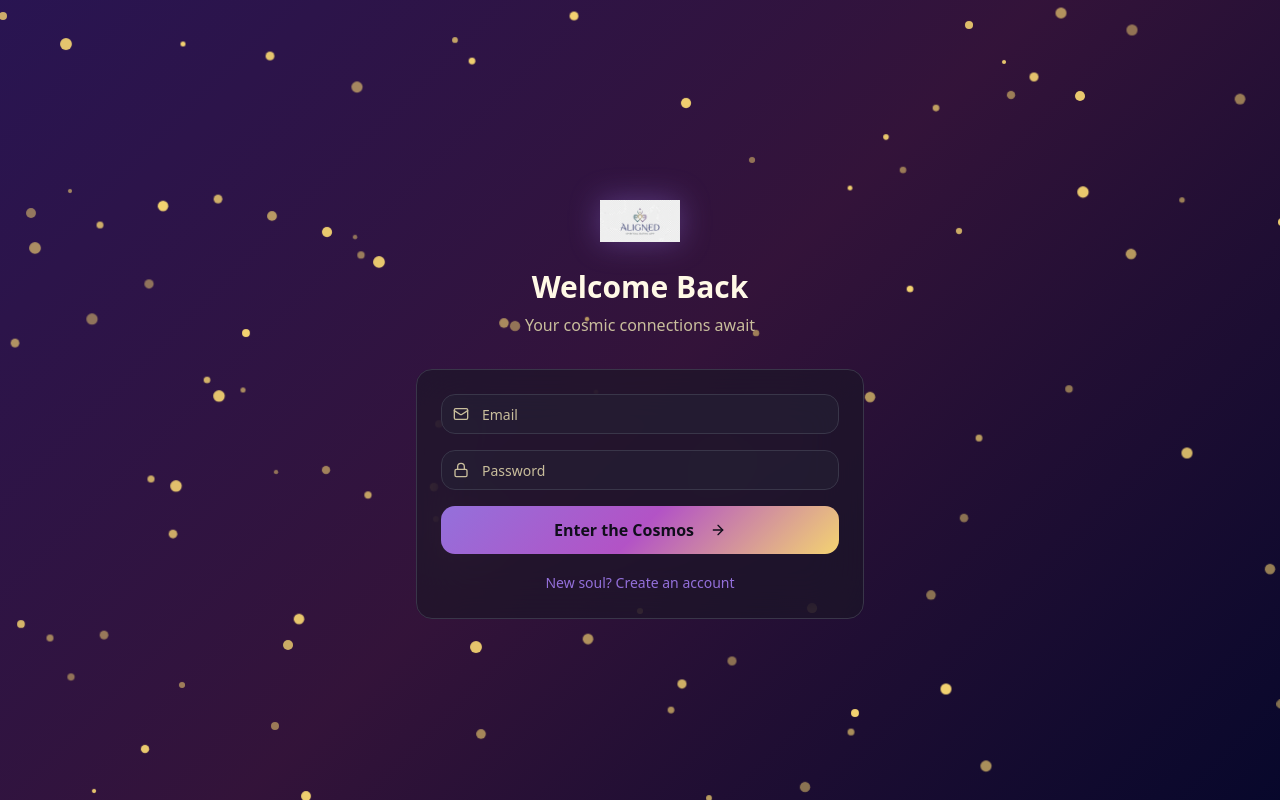
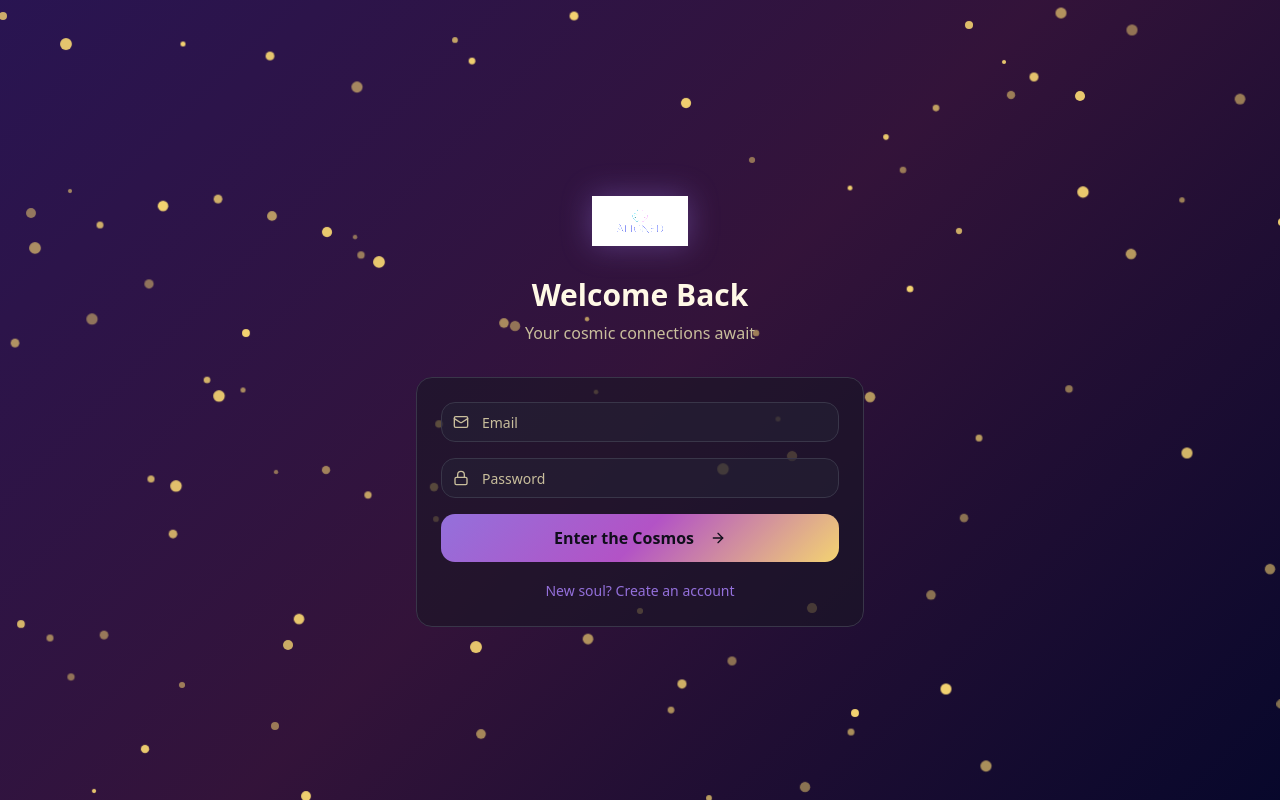
Before and after one commit to runitupnisha-netizen/astro-human-link, a React (Vite) app: page /auth in a window 1280 px wide. Built offline with nearby package versions, Linux system fonts and the light colour scheme.

Commit message:
Update Aligned branding assets

```diff
--- a/src/components/HeroSection.tsx
+++ b/src/components/HeroSection.tsx
@@ -16,7 +16,7 @@ const HeroSection = () => {
         <div className="mb-8 flex justify-center">
           <div className="relative">
             <div className="absolute inset-0 bg-gradient-aurora rounded-full blur-xl animate-pulse scale-110" />
-            <img src={alignedLogo} alt="Aligned" className="relative w-28 h-28 object-contain drop-shadow-[0_0_20px_hsl(260_60%_65%/0.5)]" />
+            <img src={alignedLogo} alt="Aligned" className="relative w-32 h-32 object-contain brightness-[1.8] contrast-[1.1] drop-shadow-[0_0_20px_hsl(260_60%_65%/0.5)]" style={{ mixBlendMode: 'screen' }} />
           </div>
         </div>
 
--- a/src/pages/Auth.tsx
+++ b/src/pages/Auth.tsx
@@ -51,7 +51,7 @@ const Auth = () => {
       <div className="w-full max-w-md relative z-10">
         {/* Logo */}
         <div className="text-center mb-8">
-          <img src={alignedLogo} alt="Aligned" className="w-20 h-20 mx-auto mb-2 object-contain drop-shadow-[0_0_15px_hsl(260_60%_65%/0.4)]" />
+          <img src={alignedLogo} alt="Aligned" className="w-24 h-24 mx-auto mb-2 object-contain brightness-[1.8] contrast-[1.1] drop-shadow-[0_0_15px_hsl(260_60%_65%/0.4)]" style={{ mixBlendMode: 'screen' }} />
           <h1 className="text-3xl font-bold text-foreground">
             {isLogin ? "Welcome Back" : "Begin Your Journey"}
           </h1>
--- a/src/pages/Onboarding.tsx
+++ b/src/pages/Onboarding.tsx
@@ -289,7 +289,7 @@ const Onboarding = () => {
               transition={{ duration: 0.5 }}
             >
               <div className="text-center mb-8">
-                <img src={alignedLogo} alt="Aligned" className="w-20 h-20 mx-auto mb-2 object-contain drop-shadow-[0_0_15px_hsl(260_60%_65%/0.4)]" />
+                <img src={alignedLogo} alt="Aligned" className="w-24 h-24 mx-auto mb-2 object-contain brightness-[1.8] contrast-[1.1] drop-shadow-[0_0_15px_hsl(260_60%_65%/0.4)]" style={{ mixBlendMode: 'screen' }} />
                 <h1 className="text-3xl font-bold text-foreground">Unlock Your Aligned Blueprint</h1>
                 <p className="text-muted-foreground mt-2 max-w-md mx-auto">
                   Enter your birth details and our AI will decode your astrology, Human Design, and Gene Keys
```
